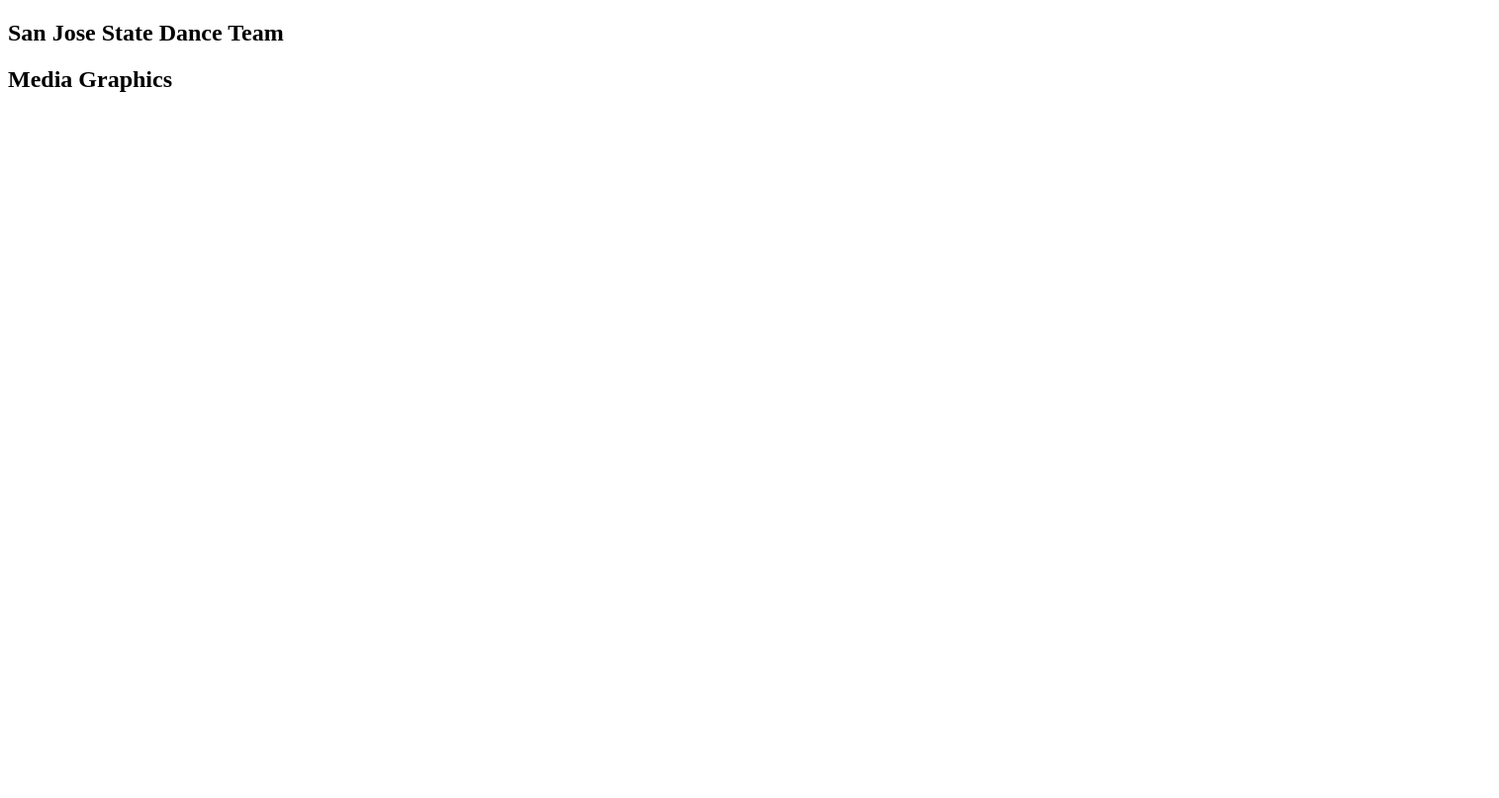
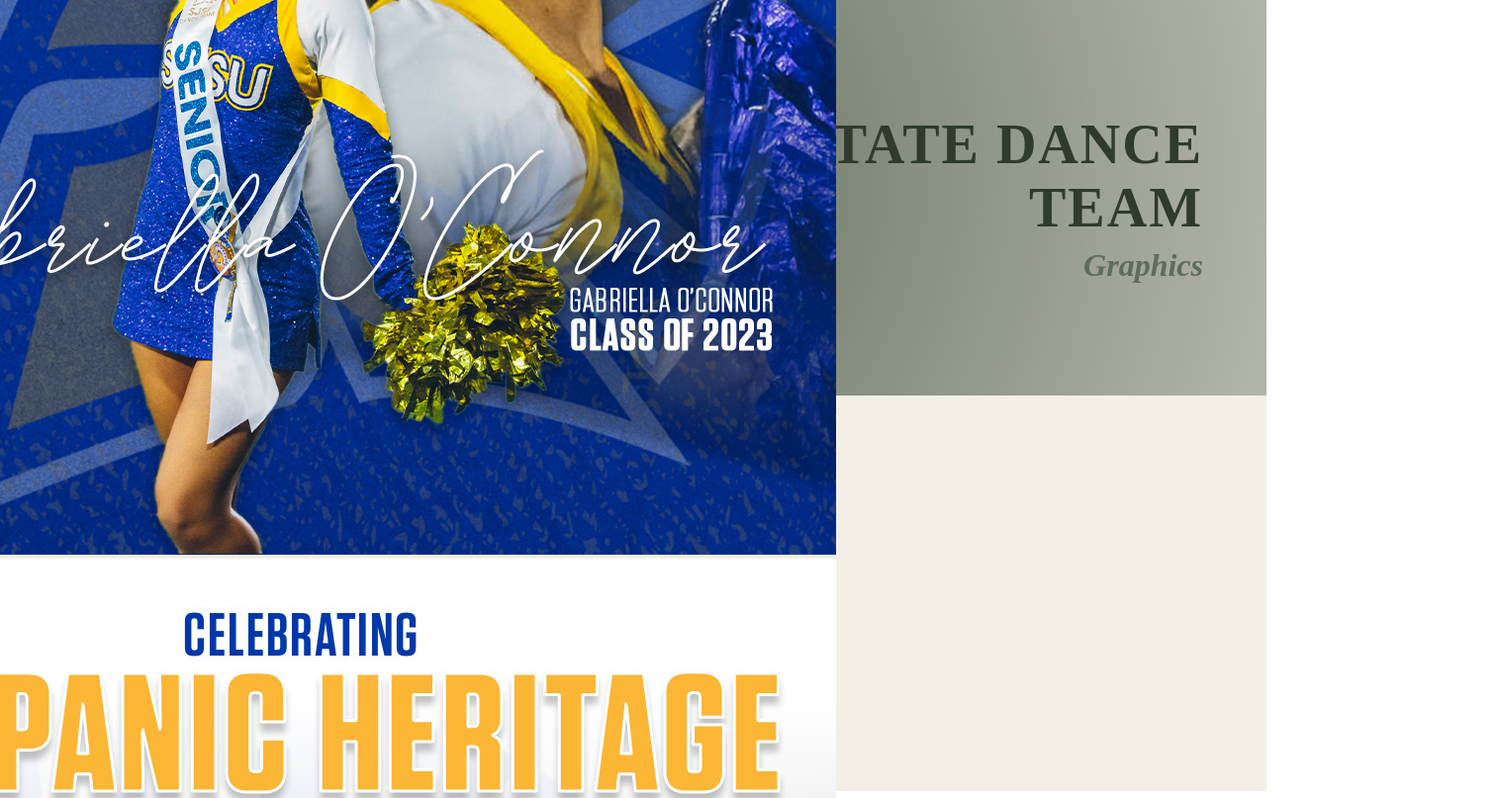
Before and after one commit to LIVdesigns/my-portfolio, a plain HTML site: page sj-graphics.html in a window 1280 px wide. Shown: the top 807 px of the page at 99% size, 1515 px wide, since content can reach past the window. Drawn offline with Linux system fonts and the light colour scheme.

Commit message:
added and started sj graphic html

```diff
--- a/css/style.css
+++ b/css/style.css
@@ -496,6 +496,98 @@ a button:hover {
     transform: scale(1.1); /* Slightly bigger on hover */
 }
 
+/* General Reset */
+
+
+/* Flexbox container for the sections */
+#sjdt {
+    height: 100vh;
+    width: 100%;
+    display: flex;
+    flex-direction: column;
+}
+
+/* Top Half of the Screen */
+.top-half {
+    height: 50vh; /* Top half */
+    background: radial-gradient(circle, #5E6C5B, #F4EFE6);
+    background-size: 200% 200%;
+    animation: animateBg 8s infinite alternate ease-in-out;
+    display: flex;
+    align-items: center;
+    justify-content: space-around;
+    padding: 0 5%;
+}
+
+/* Animated gradient background effect */
+@keyframes animateBg {
+    0% {
+        background-position: 0% 0%;
+    }
+    50% {
+        background-position: 50% 50%;
+    }
+    100% {
+        background-position: 100% 100%;
+    }
+}
+
+/* Bottom Half of the Screen */
+.bottom-half {
+    height: 50vh; /* Bottom half */
+    background-color: #F4EFE6;
+    display: flex;
+    justify-content: center;
+    align-items: center;
+}
+
+
+
+/* Paragraph Styling */
+.description {
+    font-size: 1.2rem;
+    color: #2E3B2D;
+    max-width: 400px;
+    line-height: 1.5;
+}
+
+/* Button Styling */
+.home-button {
+    display: inline-block;
+    margin-top: 20px;
+    padding: 10px 20px;
+    font-size: 1rem;
+    color: #F4EFE6;
+    background-color: #2E3B2D;
+    text-decoration: none;
+    border-radius: 5px;
+    transition: background 0.3s ease;
+}
+
+.home-button:hover {
+    background-color: #5E6C5B;
+}
+
+/* Header Styling */
+.text-container {
+    text-align: right;
+}
+
+.main-header {
+    font-size: 3.5rem;
+    color: #2E3B2D;
+    font-weight: bold;
+    text-transform: uppercase;
+    letter-spacing: 2px;
+    margin: 0;
+}
+
+.sub-header {
+    font-size: 2rem;
+    color: #5E6C5B;
+    font-style: italic;
+    margin-top: 0.5rem;
+}
 
 
 
--- a/sj-graphics.html
+++ b/sj-graphics.html
@@ -2,15 +2,43 @@
 <html lang="en">
 <head>
     <meta charset="UTF-8">
-    <meta http-equiv="X-UA-Compatible" content="IE=edge">
     <meta name="viewport" content="width=device-width, initial-scale=1.0">
-    <title>Document</title>
+    <title>San Jose State Dance Team</title>
+    <link rel="stylesheet" href="css/style.css">
 </head>
 <body>
 
 <section id="sjdt">
-    <h1>San Jose State Dance Team</h1>
-    <h2>Media Graphics</h2>
+    <div class="top-half">
+        <div class="content">
+            <p class="description">
+                Welcome to the San Jose State Dance Team media page.
+                Here you'll find creative visuals and graphics that showcase our passion for dance and teamwork.
+            </p>
+            <a href="index.html" class="home-button">Back to Home</a>
+        </div>
+        <div class="text-container">
+            <h1 class="main-header">San Jose State Dance Team</h1>
+            <h2 class="sub-header">Graphics</h2>
+        </div>
+    </div>
+    <div class="bottom-half">
+        <div class="gallery">
+            <img src="assets/images/graphics/AAPI 24 GROUND.jpg" alt="Image 1">
+            <img src="assets/images/graphics/10 days white sparta head.jpg" alt="Image 2">
+            <img src="assets/images/graphics/ashley_award.JPEG" alt="Image 3">
+            <img src="assets/images/graphics/BIRTHDAY TEMP '23 v.2 liv.jpg" alt="Image 4">
+            <img src="assets/images/graphics/capts white photos MU.jpg" alt="Image 5">
+            <img src="assets/images/graphics/GABBY-SENIOR.jpg" alt="Image 6">
+            <img src="assets/images/graphics/HHM (media).jpg" alt="Image 7">
+            <img src="assets/images/graphics/HHM final.jpg" alt="Image 8">
+            <img src="assets/images/graphics/seniors 24-25.jpg" alt="Image 9">
+            <img src="assets/images/graphics/SPARTAN SPOTLIGHT arianna (floor).jpg" alt="Image 10">
+            <img src="assets/images/graphics/SPARTAN SPOTLIGHT klaire V3.jpg" alt="Image 11">
+            <img src="assets/images/graphics/SPARTAN SPOTLIGHT camille(point).jpg" alt="Image 12">
+
+        </div>
+    </div>
 </section>
 
 </body>
```
